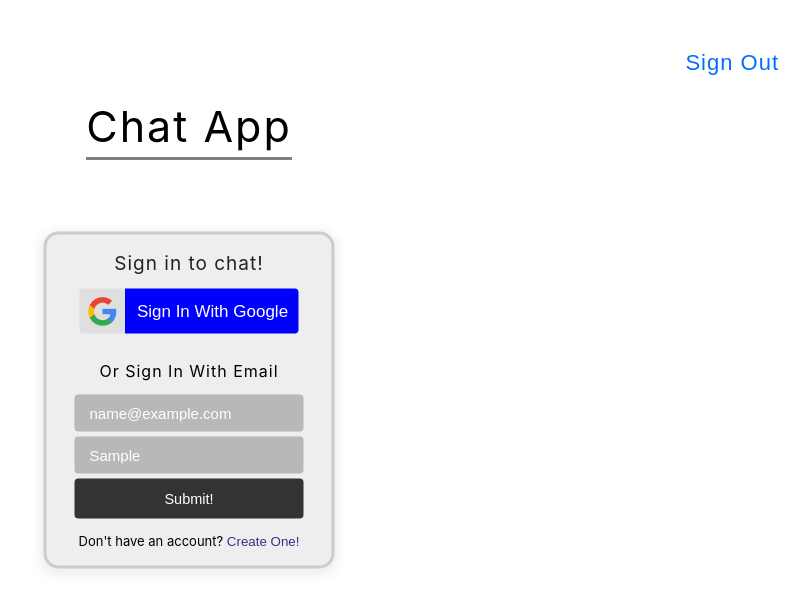
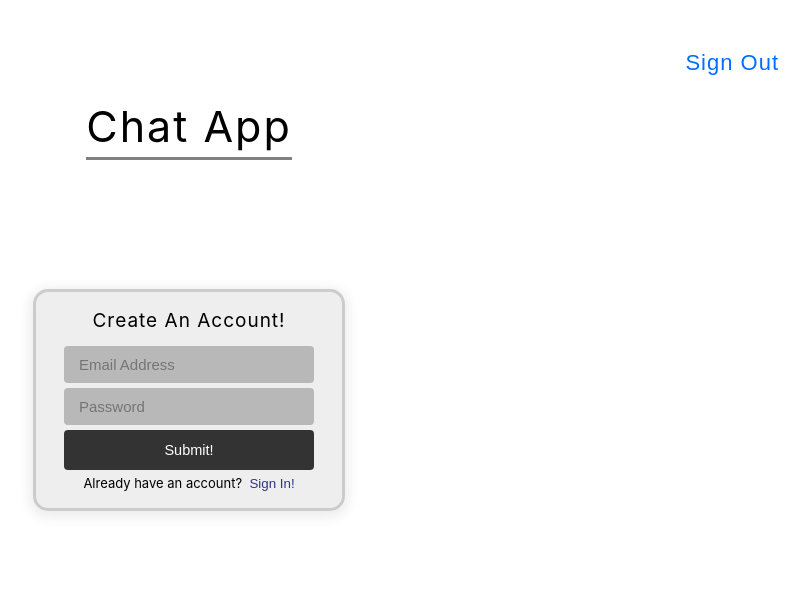
Before and after one commit to JamesCrowleyTech/Chat-App, a React (Create React App) app: page / in a window 1280 px wide. Both pictures are taken after typing "name@example.com", "Sample" into the empty fields and a click on the button "Create One!". Shown: the top 610 px of the page, without its empty margins (451-1260 px from the left). Built offline with nearby package versions, Linux system fonts and the light colour scheme; no server answers.

Commit message:
Markup and styling for sign out, still have to implement logic

```diff
--- a/src/App.css
+++ b/src/App.css
@@ -17,7 +17,6 @@ body {
 }
 
 .app {
-    /* padding-top: calc(70px + 0rem); */
     padding-top: 100px;
 }
 
@@ -94,22 +93,20 @@ body {
     margin-bottom: 0.5rem;
 }
 
-.sign-in__form-input {
-    width: 100%;
+.sign-in__form-input,
+.sign-up__form-input {
+    min-width: 25rem;
     background-color: #b8b8b8;
     border: none;
     outline: none;
     padding: 1rem 1.5rem;
     border-radius: 0.4rem;
-    color: white;
+    color: #111;
     font-size: 1.5rem;
 }
 
-.sign-in__form-input::placeholder {
-    color: currentColor;
-}
-
-.sign-in__form-button {
+.sign-in__form-button,
+.sign-up__form-button {
     color: #fff;
     background-color: #333;
     border: none;
@@ -120,22 +117,23 @@ body {
     font-size: 1.45rem;
 }
 
-.sign-in__form-button:hover {
+.sign-in__form-button:hover,
+.sign-up__form-button:hover {
     text-decoration: underline;
 }
 
-.create-account {
+.sign-up-link {
     font-size: 1.3rem;
 }
 
-.create-account__btn {
+.sign-up-link__btn {
     background-color: inherit;
     border: none;
     outline: none;
     color: #333388;
 }
 
-.create-account__btn:hover {
+.sign-up-link__btn:hover {
     text-decoration: underline;
 }
 
@@ -258,3 +256,40 @@ body {
     width: 100%;
     word-wrap: break-word;
 }
+
+.sign-up {
+    position: absolute;
+    top: 50%;
+    left: 50%;
+    transform: translate(-50%, -50%);
+    display: flex;
+    flex-direction: column;
+    padding: 1.7rem 2.8rem;
+    background-color: #eeeeee;
+    border-radius: 1.5rem;
+    border: 3px solid #ccc;
+    transition: all 0.15s;
+    box-shadow: 0px 3px 12px 4px rgba(0, 0, 0, 0.07);
+}
+
+.sign-up__title {
+    font-size: 1.9rem;
+    font-weight: 400;
+    letter-spacing: 1px;
+    text-align: center;
+    margin-bottom: 1.4rem;
+}
+
+.sign-up__form {
+    display: flex;
+    flex-direction: column;
+}
+
+.sign-up__form > *:not(:last-child) {
+    margin-bottom: 0.5rem;
+}
+
+.sign-up-link {
+    text-align: center;
+    margin-top: 0.5rem;
+}
--- a/src/App.js
+++ b/src/App.js
@@ -33,6 +33,7 @@ const auth = firebase.auth();
 function App() {
     const [user, setUser] = useState(auth.currentUser);
     const [initializing, setInitializing] = useState(true);
+    const [userHasAccount, setUserHasAccount] = useState(true);
     const emailRef = useRef("");
     const passwordRef = useRef("");
 
@@ -53,20 +54,20 @@ function App() {
         [initializing]
     );
 
+    const createUserWithEmailPassword = async function () {
+        try {
+            await auth.createUserWithEmailAndPassword(emailRef.current.value);
+        } catch (err) {
+            console.error(err);
+        }
+    };
+
     const signInWithEmailPassword = async function () {
-        // const provider = new firebase.auth.EmailAuthProvider();
-
-        // auth.useDeviceLanguage();
-
-        // try {
-        //     await auth.signInWithPopup(provider);
-        // } catch (err) {
-        //     console.error(err);
-        // }
-
         try {
-            await auth.createUserWithEmailAndPassword(emailRef.current.value, passwordRef.current.value);
-        } catch (err) {}
+            await auth.signInWithEmailAndPassword(emailRef.current.value, passwordRef.current.value);
+        } catch (err) {
+            console.error(err);
+        }
     };
 
     const signInWithGoogle = async function () {
@@ -100,7 +101,8 @@ function App() {
                 <h1 className="page-title">Chat App</h1>
             </div>
 
-            {!user && (
+            {!user &&
+                (userHasAccount ? (
                     <div className="sign-in">
                         <h2 className="sign-in__title">Sign in to chat!</h2>
                         <Button onClick={signInWithGoogle} img={iconGoogle} className="button button--sign-in-google">
@@ -115,10 +117,11 @@ function App() {
                             }}
                         >
                             <input
+                                type="email"
                                 className="sign-in__form-input"
                                 ref={emailRef}
                                 onChange={() => console.log(emailRef.current.value)}
-                            placeholder="Email address"
+                                placeholder="Email Address"
                             ></input>
                             <input
                                 className="sign-in__form-input"
@@ -130,16 +133,47 @@ function App() {
                                 Submit!
                             </button>
                         </form>
-                    <p type="button" className="create-account">
-                        Don't have an account?{" "}
+                        <p className="sign-up-link">
+                            Don't have an account?&nbsp;
                             <span>
-                            <button type="button" className="create-account__btn">
+                                <button
+                                    type="button"
+                                    className="sign-up-link__btn"
+                                    onClick={function () {
+                                        setUserHasAccount(false);
+                                    }}
+                                >
                                     Create One!
                                 </button>
                             </span>
                         </p>
                     </div>
-            )}
+                ) : (
+                    <div className="sign-up">
+                        <h2 className="sign-up__title">Create An Account!</h2>
+                        <form className="sign-up__form">
+                            <input className="sign-up__form-input" placeholder="Email Address"></input>
+                            <input className="sign-up__form-input" placeholder="Password"></input>
+                            <button type="submit" className="sign-up__form-button">
+                                Submit!
+                            </button>
+                        </form>
+                        <p className="sign-up-link">
+                            Already have an account? &nbsp;
+                            <span>
+                                <button
+                                    type="button"
+                                    className="sign-up-link__btn"
+                                    onClick={function () {
+                                        setUserHasAccount(true);
+                                    }}
+                                >
+                                    Sign In!
+                                </button>
+                            </span>
+                        </p>
+                    </div>
+                ))}
 
             {user && <Channel user={user} />}
         </div>
```
Lines whose indentation alone changed are shown as unchanged.
